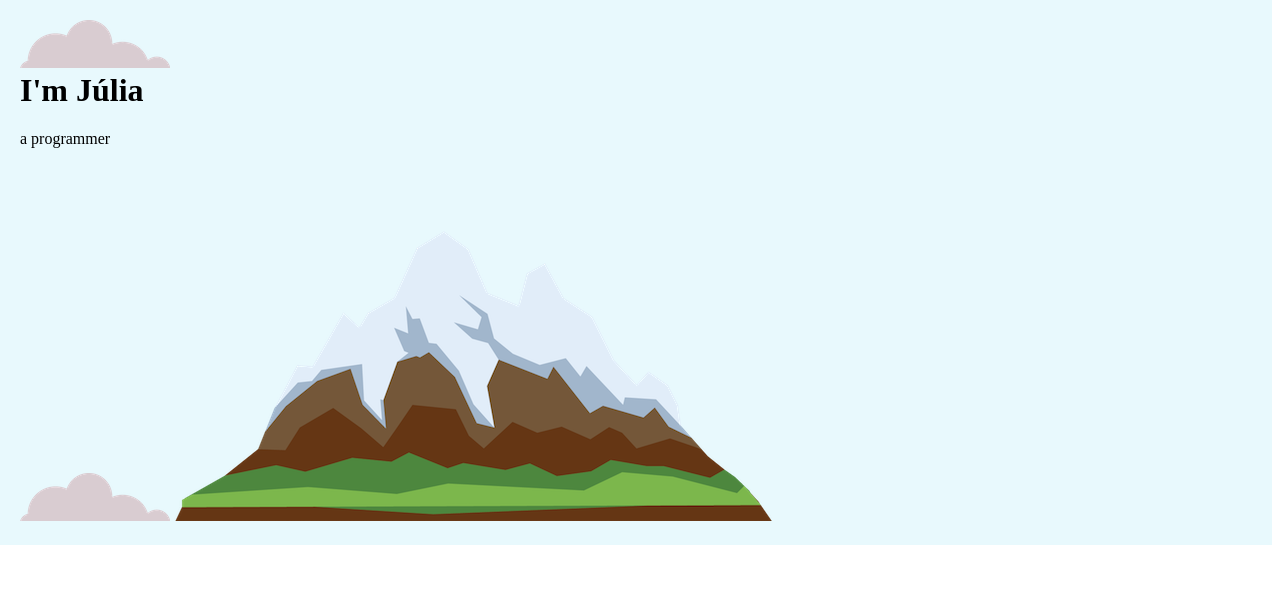
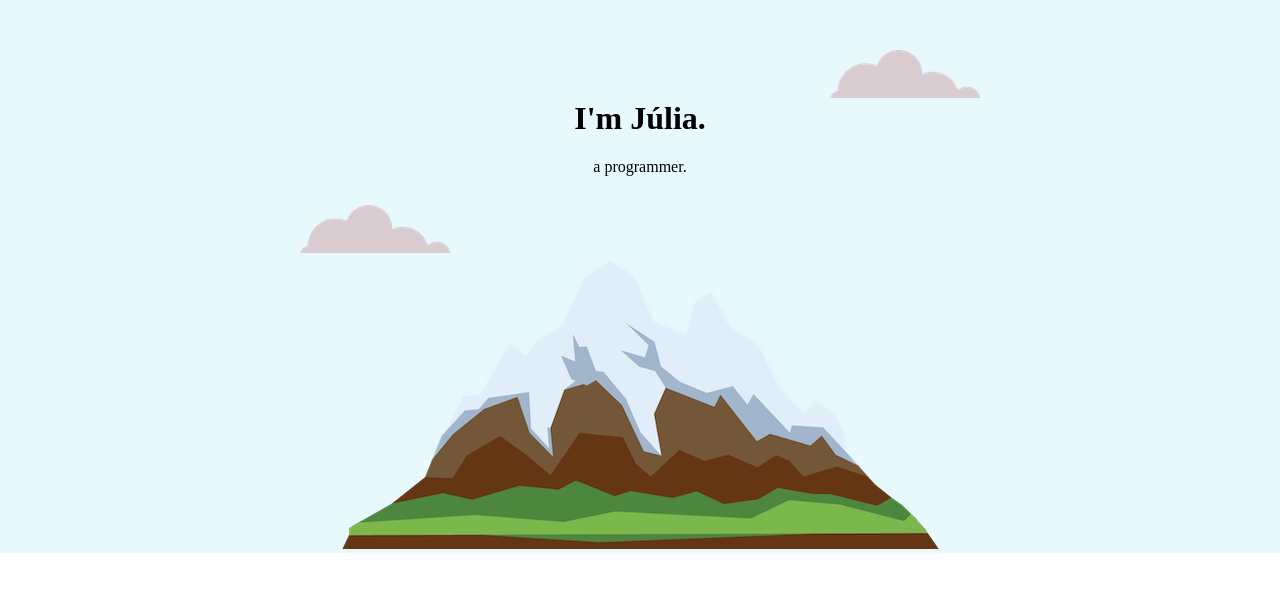
Before and after one commit to juriaCardozo/web-development-bootcamp, a plain HTML site: page HTML and CSS/CSS - My Site/index.html in a window 1280 px wide. Drawn offline with Linux system fonts and the light colour scheme.

Commit message:
Centering Elements with CSS

```diff
--- a/HTML and CSS/CSS - My Site/CSS/styles.css
+++ b/HTML and CSS/CSS - My Site/CSS/styles.css
@@ -1,6 +1,6 @@
 body{
-    margin-top: 0;
-    margin-left: 0;
+    margin: 0;
+    text-align: center;
 }
 
 h1{
@@ -9,5 +9,19 @@ h1{
 
 .top-container{
     background-color: #E8F9FD;
-    padding: 20px;
+    position: relative;
+    padding-top: 100px;
 }
+
+
+.top-cloud{
+    position: absolute;
+    right: 300px;
+    top: 50px;
+}
+
+.botton-cloud{
+    position: absolute;
+    left: 300px;
+    bottom: 300px;
+}
--- a/HTML and CSS/CSS - My Site/index.html
+++ b/HTML and CSS/CSS - My Site/index.html
@@ -10,10 +10,10 @@
 </head>
 <body>
     <div class="top-container">
-        <img src="images/cloud.png" alt="cloud-img">
-        <h1>I'm Júlia</h1>
-        <p>a programmer</p>
-        <img src="images/cloud.png" alt="cloud-img">
+        <img class="top-cloud" src="images/cloud.png" alt="cloud-img">
+        <h1>I'm Júlia.</h1>
+        <p>a programmer.</p>
+        <img class="botton-cloud" src="images/cloud.png" alt="cloud-img">
         <img src="images/mountain.png" alt="mountain.img">
     </div>
     <div class="middle-container">
```
